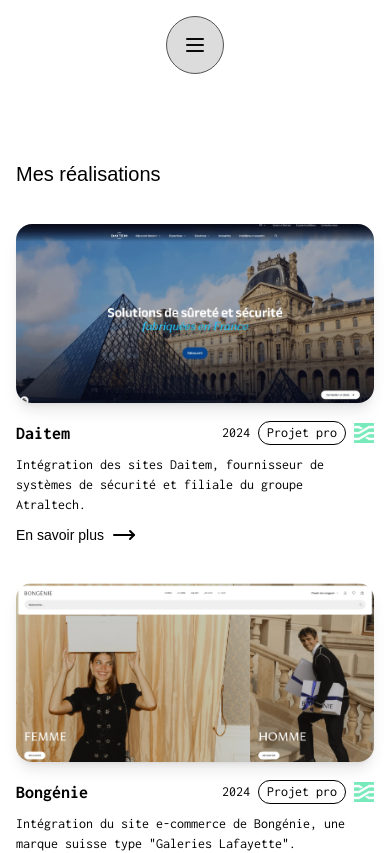
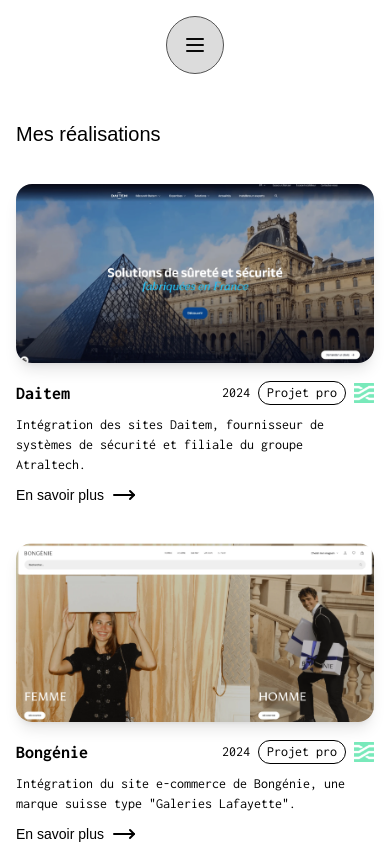
Before and after one commit to AlexisF9/Portfolio-2025, a Next.js app: page /mes-realisations in a window 390 px wide. Shown: the top 853 px of the page. Built offline with nearby package versions, Linux system fonts and the light colour scheme; a web font is replaced by a local one.

Commit message:
edit padding top in realisations page and realisation single page

```diff
--- a/app/mes-realisations/[slug]/page.tsx
+++ b/app/mes-realisations/[slug]/page.tsx
@@ -20,7 +20,7 @@ export default async function Page({
   }
 
   return (
-    <div className="pt-40">
+    <div className="pt-30 md:pt-40">
       <div className="flex items-center flex-wrap-reverse justify-between mb-9">
         <h1 className="text-xl md:text-4xl dark:text-white font-gothic">
           {rea.title}
--- a/app/mes-realisations/page.tsx
+++ b/app/mes-realisations/page.tsx
@@ -48,7 +48,7 @@ export default function Page() {
   }, []);
 
   return (
-    <div className="pt-40">
+    <div className="pt-30 md:pt-40">
       <h1 className="fade-in text-xl mb-9 md:text-2xl dark:text-white font-gothic">
         Mes réalisations
       </h1>
```
